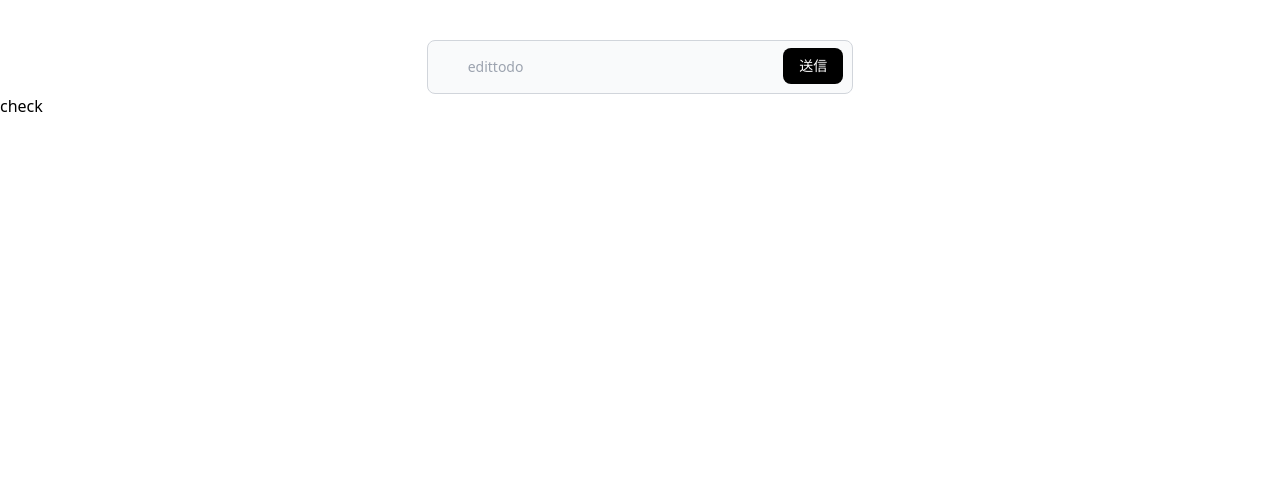
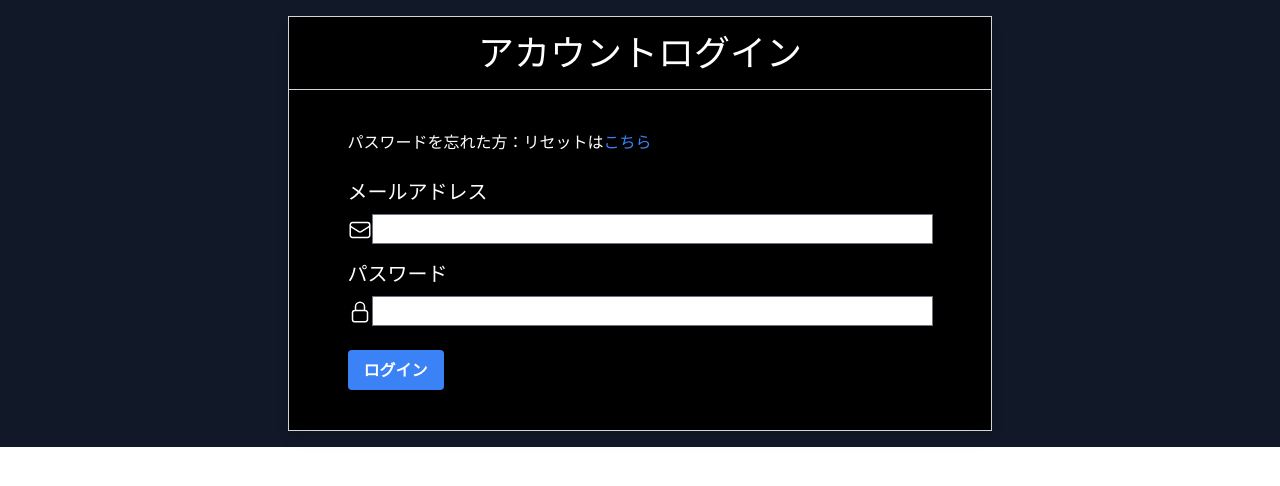
Before and after one commit to hokushi/todoapp, a Next.js app: page /login in a window 1280 px wide. Shown: the top 486 px of the page. Built offline with nearby package versions, Linux system fonts and the light colour scheme.

Commit message:
ログインページの見た目

```diff
--- /dev/null
+++ b/pages/login.tsx
@@ -0,0 +1,84 @@
+import { useEffect, useState } from "react";
+import Link from "next/link";
+import { EnvelopeIcon, LockClosedIcon } from "@heroicons/react/24/outline";
+
+
+const Login=()=>{
+    const [email, setEmail] = useState("");
+    const [password, setPassword] = useState("");
+
+    const submit=()=>{
+        if (email === "") {
+            alert("メールアドレスを入力してください");
+            return;
+          }
+          if (password === "") {
+            alert("パスワードを入力してください");
+            return;
+          }
+    }
+
+    return(
+        <div className="bg-gray-900">
+        <div className="mx-10 lg:mx-auto lg:max-w-62rem w-3/5">
+        <div className="mx-auto w-11/12 py-4">
+          <div className="w-full bg-black border border-gray-300 border-shadow shadow-lg">
+            <div className="text-center font-medium text-white text-4xl py-4 border-b border-gray-300">
+              アカウントログイン
+            </div>
+
+            <form className="mx-auto w-10/12 py-10">
+              <div className="pb-6 text-white">
+                パスワードを忘れた方：リセットは
+                <span className="text-blue-500">
+                  <Link href="">こちら</Link>
+                </span>
+              </div>
+              <div className="font-medium text-xl mb-2 text-white">メールアドレス</div>
+              <div className="flex text-xl mb-4">
+                <div className="pt-1">
+                  <EnvelopeIcon className="text-white w-6 h-6" />
+                </div>
+
+                <input
+                  type="text"
+                  value={email}
+                  onChange={(e) => {
+                    setEmail(e.target.value);
+                  }}
+                  className="border border-gray-500 px-3 w-full"
+                />
+              </div>
+              <div className="text-white font-medium text-xl mb-2">パスワード</div>
+              <div className="flex text-xl mb-4">
+                <div className="pt-1 text-white">
+                  <LockClosedIcon className="w-6 h-6" />
+                </div>
+                <input
+                  type="password"
+                  value={password}
+                  onChange={(e) => {
+                    setPassword(e.target.value);
+                  }}
+                  className="border border-gray-500 px-3 w-full"
+                />
+              </div>
+              <div className="pt-2">
+                <button
+                  type="submit"
+                  onClick={submit}
+                  className="bg-blue-500 hover:bg-blue-700 text-white font-bold py-2 px-4 rounded"
+                >
+                  ログイン
+                </button>
+              </div>
+            </form>
+          </div>
+        </div>
+      </div>
+      </div>
+    );
+};
+
+
+export default Login;
```
